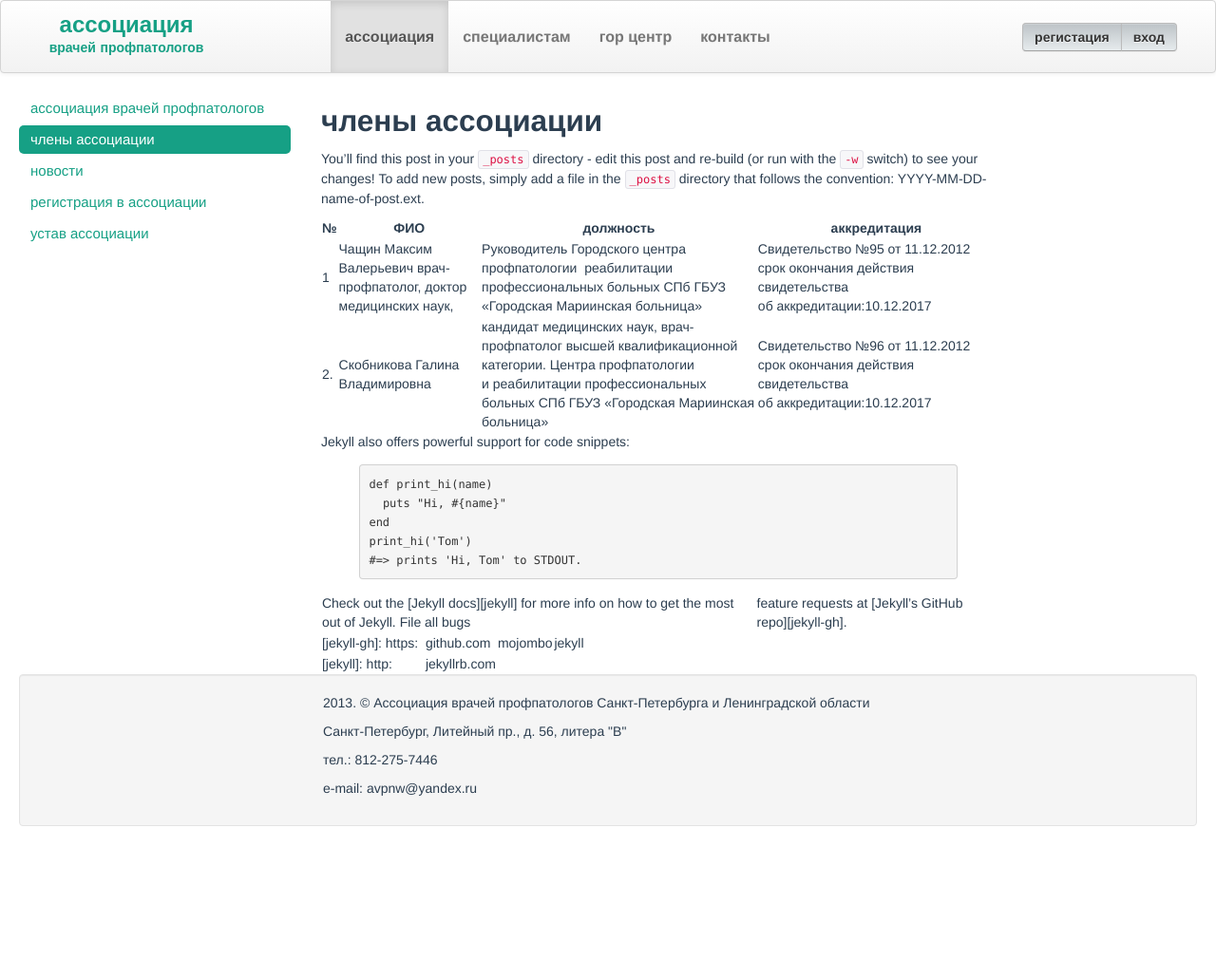
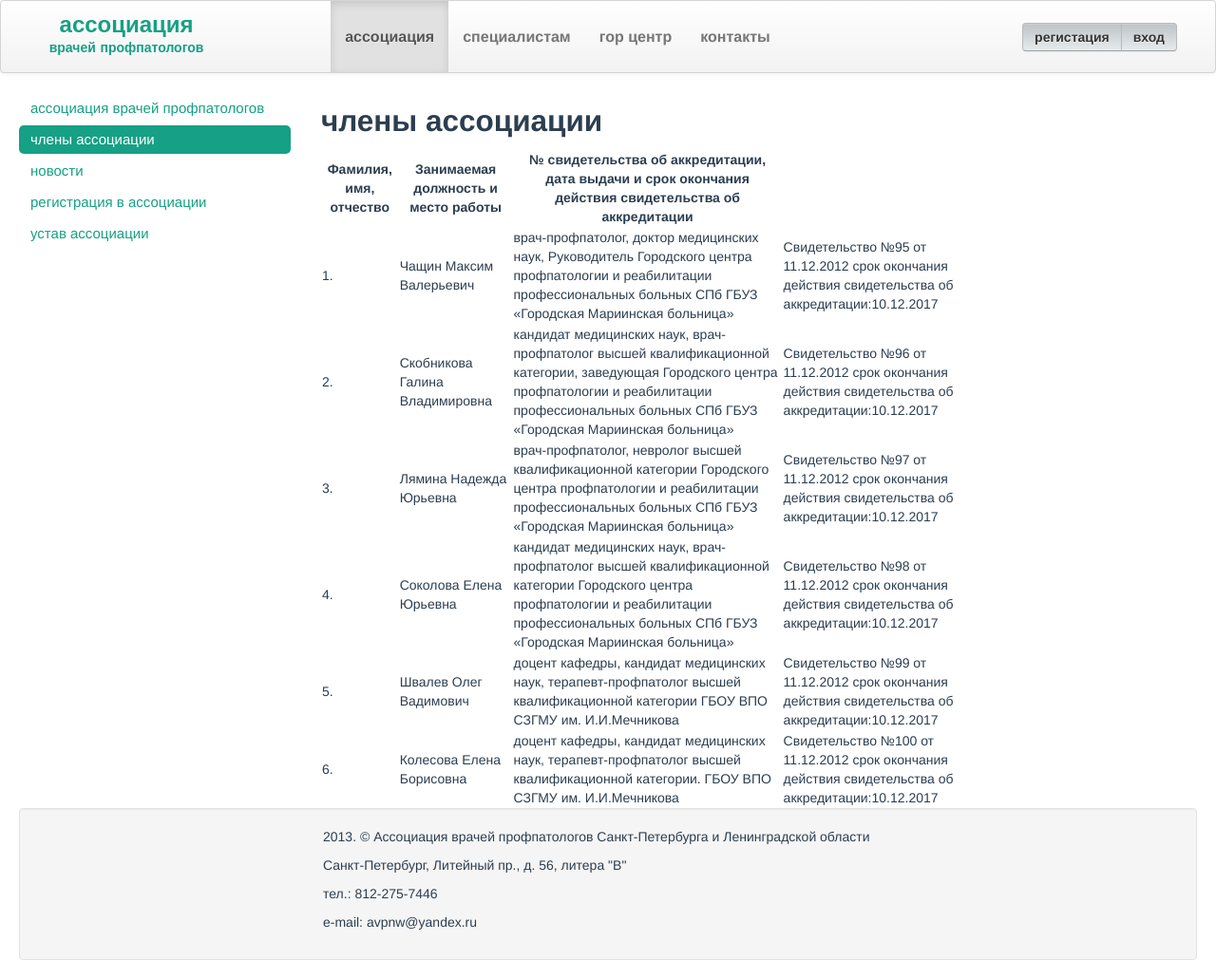
Before and after one commit to avpnw/avpnw, a Jekyll site: the page built from docs/membrs.md, in a window 1280 px wide. Shown: the whole page at 95% size. Built offline with Jekyll 4.4.1, drawn with Linux system fonts in a browser that asks for light colours; Markdown is read by kramdown in place of the engine named in the settings; before the commit the page ends 900 px from its top, so only the background shows below that.

Commit message:
Update membrs.md

```diff
--- a/docs/membrs.md
+++ b/docs/membrs.md
@@ -5,25 +5,11 @@ categories: ассоциация
 permalink: /assoc/memb/
 ---
 
-You'll find this post in your `_posts` directory - edit this post and re-build (or run with the `-w` switch) to see your changes!
-To add new posts, simply add a file in the `_posts` directory that follows the convention: YYYY-MM-DD-name-of-post.ext.
-
-№|ФИО|должность|аккредитация
--|---|---------|------------
-1|Чащин Максим Валерьевич врач-профпатолог, доктор медицинских наук,|Руководитель Городского центра профпатологии  реабилитации профессиональных больных СПб ГБУЗ «Городская Мариинская больница»|Свидетельство №95 от 11.12.2012 срок окончания действия свидетельства об аккредитации:10.12.2017
-2.|Скобникова Галина Владимировна|кандидат медицинских наук, врач-профпатолог высшей квалификационной категории. Центра профпатологии и реабилитации профессиональных больных СПб ГБУЗ «Городская Мариинская больница»|Свидетельство №96 от 11.12.2012 срок окончания действия свидетельства об аккредитации:10.12.2017
-
-Jekyll also offers powerful support for code snippets:
-
-{% highlight ruby %}
-def print_hi(name)
-  puts "Hi, #{name}"
-end
-print_hi('Tom')
-#=> prints 'Hi, Tom' to STDOUT.
-{% endhighlight %}
-
-Check out the [Jekyll docs][jekyll] for more info on how to get the most out of Jekyll. File all bugs|feature requests at [Jekyll's GitHub repo][jekyll-gh].
-
-[jekyll-gh]: https:||github.com|mojombo|jekyll
-[jekyll]:    http:||jekyllrb.com
+Фамилия, имя, отчество | Занимаемая должность и место работы | № свидетельства об аккредитации, дата выдачи и срок окончания действия свидетельства об аккредитации
+ ---|---|---
+1. | Чащин Максим Валерьевич | врач-профпатолог, доктор медицинских наук, Руководитель Городского центра профпатологии и реабилитации профессиональных больных СПб ГБУЗ  «Городская Мариинская больница» | Свидетельство №95 от 11.12.2012 срок окончания действия свидетельства об аккредитации:10.12.2017
+2. | Скобникова Галина Владимировна | кандидат медицинских наук, врач-профпатолог высшей квалификационной категории, заведующая Городского центра профпатологии и реабилитации профессиональных больных СПб ГБУЗ  «Городская Мариинская больница» | Свидетельство №96 от 11.12.2012 срок окончания действия свидетельства об аккредитации:10.12.2017
+3. | Лямина Надежда Юрьевна | врач-профпатолог, невролог высшей квалификационной категории Городского центра профпатологии и реабилитации профессиональных больных СПб ГБУЗ  «Городская Мариинская больница» | Свидетельство №97 от 11.12.2012 срок окончания действия свидетельства об аккредитации:10.12.2017
+4. | Соколова Елена Юрьевна | кандидат медицинских наук, врач-профпатолог высшей квалификационной категории Городского центра профпатологии и реабилитации профессиональных больных СПб ГБУЗ  «Городская Мариинская больница» | Свидетельство №98 от 11.12.2012 срок окончания действия свидетельства об аккредитации:10.12.2017
+5. | Швалев Олег Вадимович | доцент кафедры, кандидат медицинских наук, терапевт-профпатолог высшей квалификационной категории ГБОУ ВПО СЗГМУ им. И.И.Мечникова | Свидетельство №99 от 11.12.2012 срок окончания действия свидетельства об аккредитации:10.12.2017
+6. | Колесова Елена Борисовна | доцент кафедры, кандидат медицинских наук, терапевт-профпатолог высшей квалификационной категории. ГБОУ ВПО СЗГМУ им. И.И.Мечникова | Свидетельство №100 от 11.12.2012 срок окончания действия свидетельства об аккредитации:10.12.2017
```
